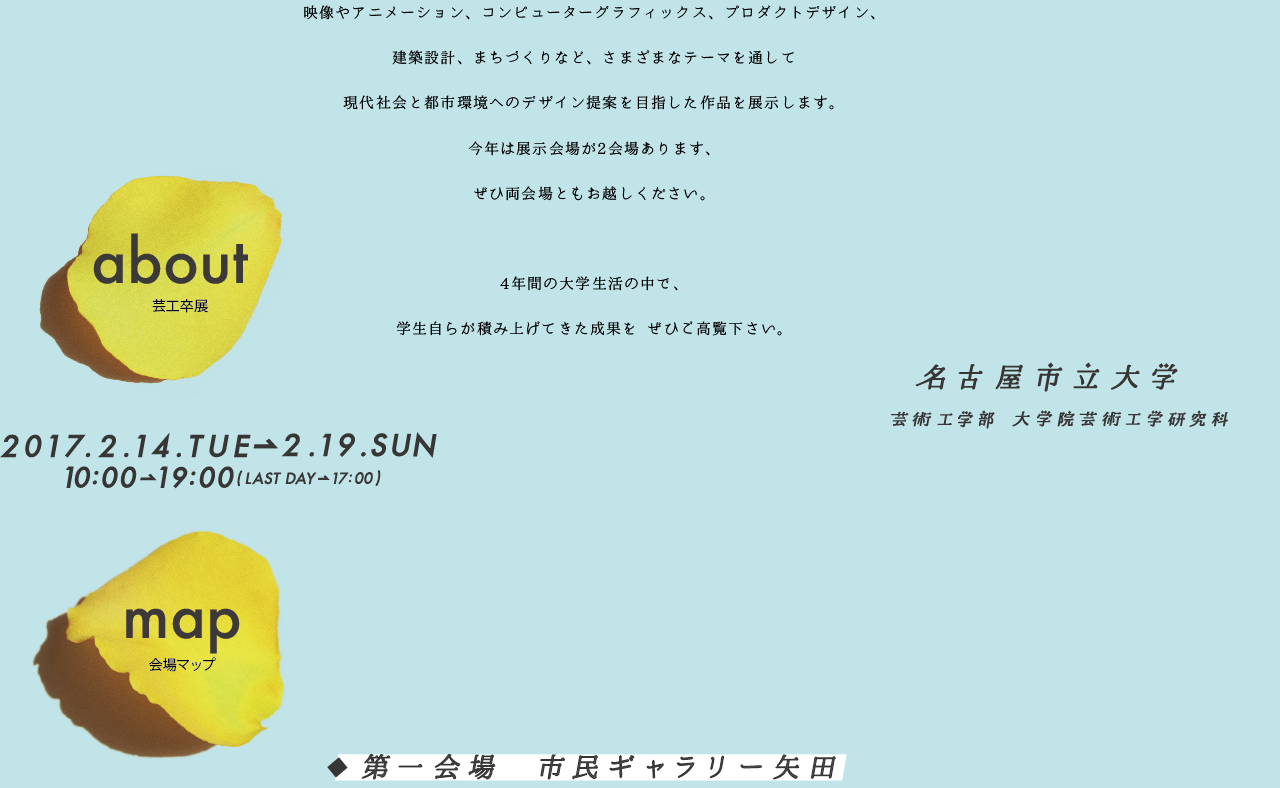
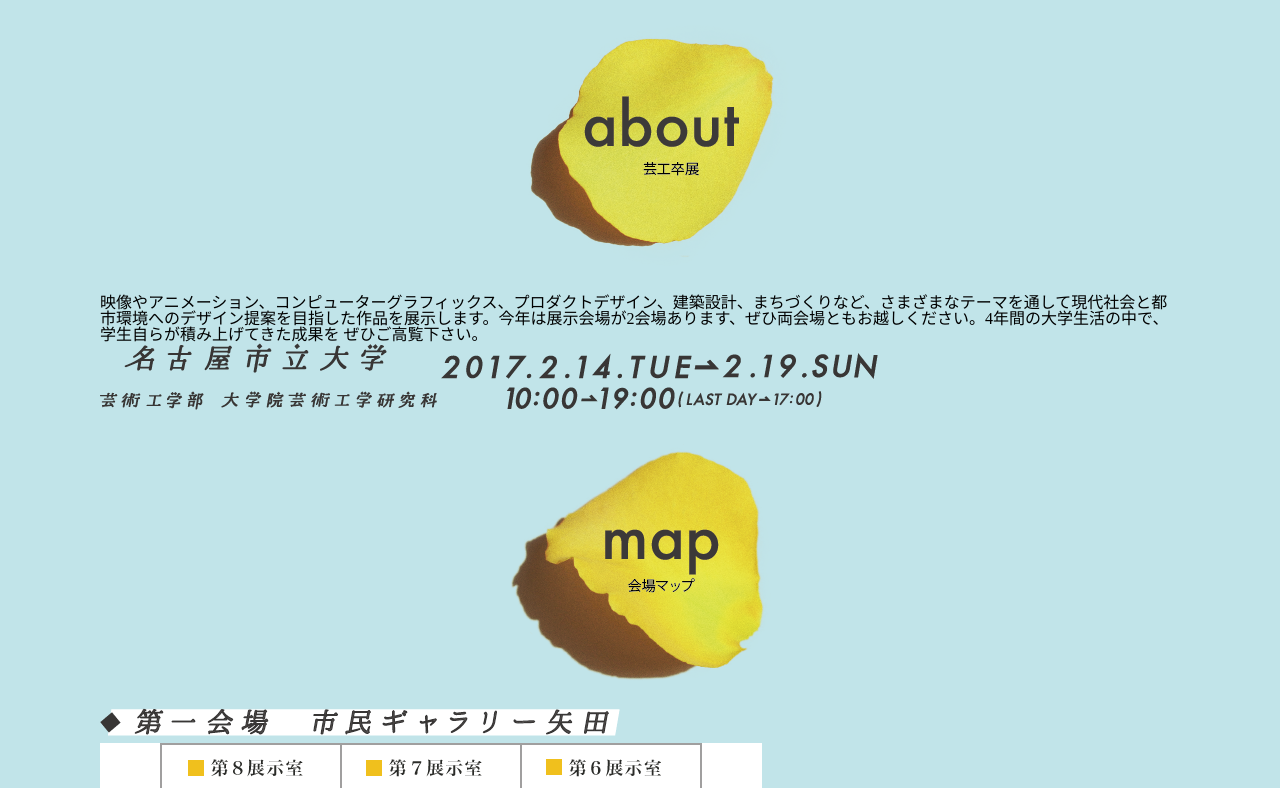
Before and after one commit to Hinata-Ichikawa/sotsuten, a plain HTML site: page index.html in a window 1280 px wide. Shown: the part 796-1584 px from the top of the page. Drawn offline with nearby package versions, Linux system fonts and the light colour scheme.

Commit message:
contents内のtop画像の中央寄せ。

```diff
--- a/css/stylesheet.css
+++ b/css/stylesheet.css
@@ -172,8 +172,9 @@
 }
 
 .contents{
-
+	width:1080px;
+	margin: 0 auto;
 }
-
 .contents-top{
+	text-align:center;
 }
--- a/index.html
+++ b/index.html
@@ -68,26 +68,36 @@
 
     <div class="contents">
       <div class="about">
-        <img class="contents-top" src="images/about/top.png">
-       <img src="images/about/sentence.png">
+        <h2 class="contents-top">
+          <img src="images/about/top.png">
+        </h2>
+        <p>
+          映像やアニメーション、コンピューターグラフィックス、プロダクトデザイン、建築設計、まちづくりなど、さまざまなテーマを通して現代社会と都市環境へのデザイン提案を目指した作品を展示します。今年は展示会場が2会場あります、ぜひ両会場ともお越しください。4年間の大学生活の中で、学生自らが積み上げてきた成果を ぜひご高覧下さい。
+        </p>
         <img src="images/about/NCU.png">
         <img src="images/about/date.png">
       </div>
       <div class="map">
-        <img class="contents-top" src="images/map/top.png">
+        <h2 class="contents-top">
+          <img src="images/map/top.png">
+        </h2>
         <img src="images/map/place1.png">
         <img src="images/map/yada.png">
         <img src="images/map/place2.png">
         <img src="images/map/geiko.png">
       </div>
       <div class="access">
-        <img class="contents-top" src="images/access/top.png">
+        <h2 class="contents-top">
+          <img src="images/access/top.png">
+        </h2>
         <img src="images/access/picture.png">
         <img src="images/access/place1.png">
         <img src="images/access/place2.png">
       </div>
       <div class="works">
-        <img class="contents-top" src="images/works/top.png">
+        <<h2 class="contents-top">
+          <img src="images/works/top.png">
+        </h2>
         <img src="images/works/yada.png">
         <img src="images/works/yada-contents.png">
         <img src="images/works/geiko.png">
```
